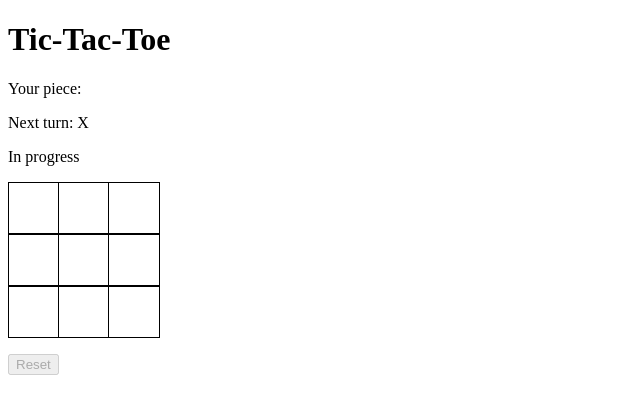
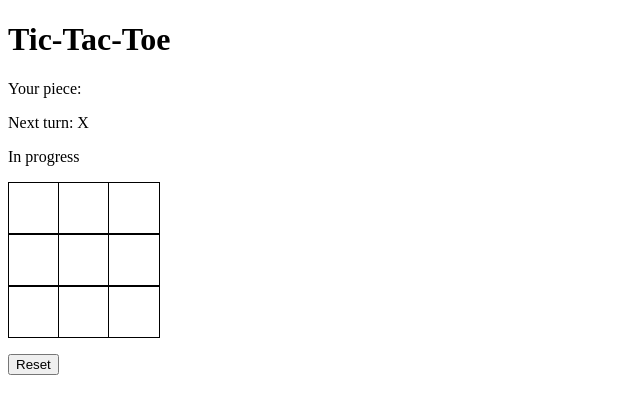
Before and after one commit to kamata-bug-factory/tic-tac-toe-ws, a React (Vite) app in the folder client/: page / in a window 1280 px wide. Shown: the top 414 px of the page, without its empty margins (0-640 px from the left). Built offline with nearby package versions, Linux system fonts and the light colour scheme; no server answers.

Commit message:
update: 不具合にぶつかったときにだるい

```diff
--- a/client/src/App.tsx
+++ b/client/src/App.tsx
@@ -133,11 +133,7 @@ export default function App() {
       </div>
 
       {/* リセットボタン */}
-      <button
-        disabled={!winner} // 勝者が決まっていないと押せない
-        onClick={sendReset}
-        style={{ marginTop: '16px' }}
-      >
+      <button         onClick={sendReset}         style={{ marginTop: '16px' }}      >
         Reset
       </button>
     </div>
```
